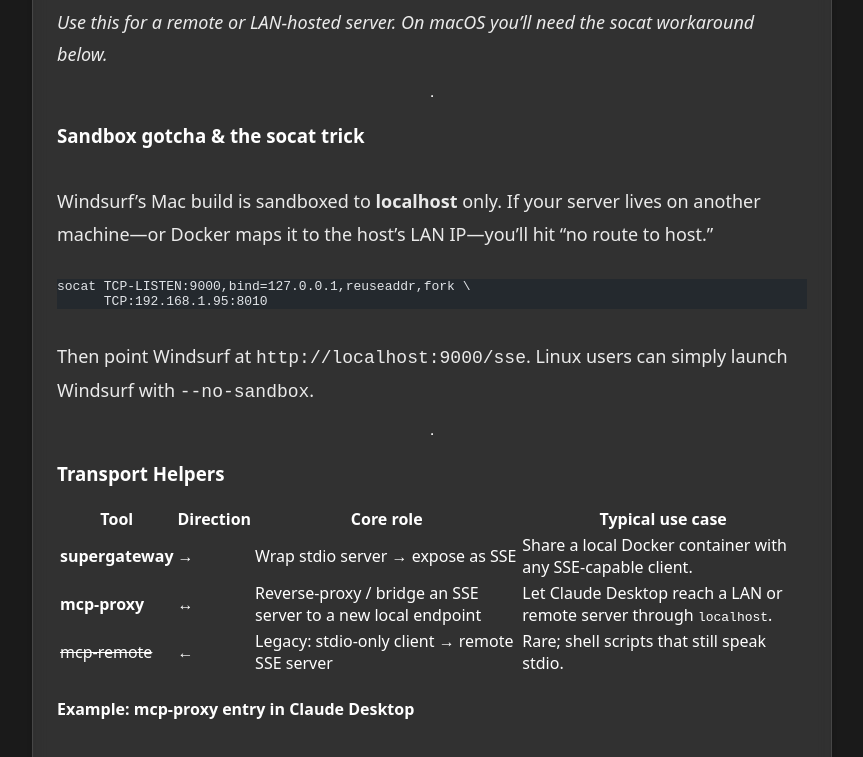
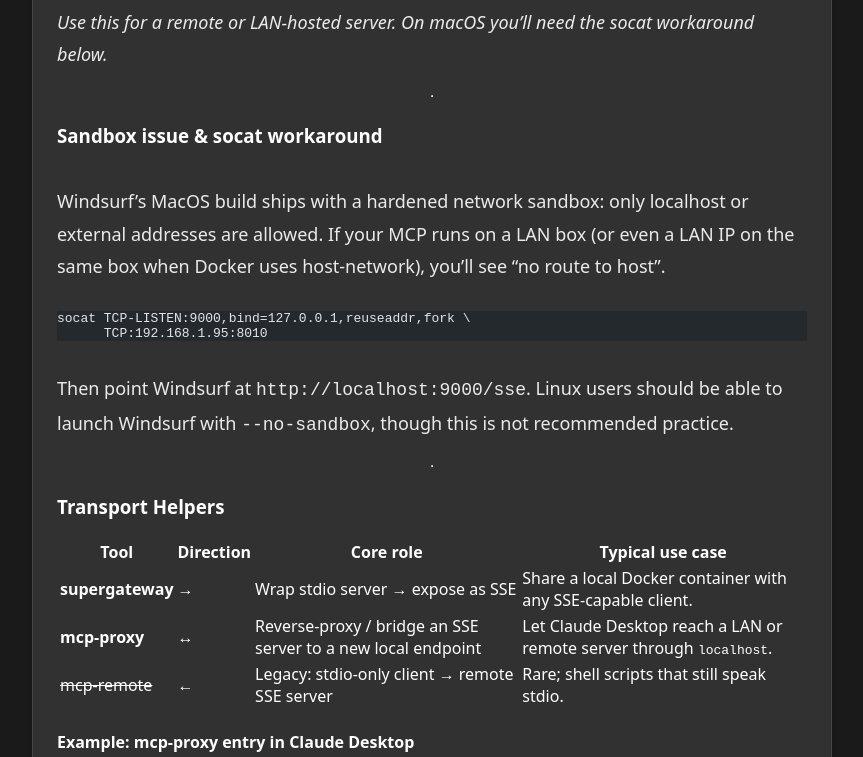
Before and after one commit to ecorkran/blog, an Astro site: page /blog/mcp-notes in a window 1280 px wide. Shown: the part 3000-3757 px from the top of the page, without its empty margins (208-1071 px from the left). Built offline with nearby package versions, Linux system fonts and the light colour scheme; Astro itself is replaced by a stand-in of ours; code samples lack their colours.

Commit message:
Formatting updates to mcp-nodes.md

````diff
--- a/src/content/blog/mcp-notes.md
+++ b/src/content/blog/mcp-notes.md
@@ -107,16 +107,16 @@
 
 ---
 
-### Sandbox gotcha & the socat trick
+### Sandbox issue & socat workaround
 
-Windsurf’s Mac build is sandboxed to **localhost** only. If your server lives on another machine—or Docker maps it to the host’s LAN IP—you’ll hit “no route to host.”
+Windsurf's MacOS build ships with a hardened network sandbox: only localhost or external addresses are allowed. If your MCP runs on a LAN box (or even a LAN IP on the same box when Docker uses host‑network), you'll see "no route to host".
 
 ```sh
 socat TCP-LISTEN:9000,bind=127.0.0.1,reuseaddr,fork \
       TCP:192.168.1.95:8010
 ```
 
-Then point Windsurf at `http://localhost:9000/sse`. Linux users can simply launch Windsurf with `--no-sandbox`.
+Then point Windsurf at `http://localhost:9000/sse`. Linux users should be able to launch Windsurf with `--no-sandbox`, though this is not recommended practice.
 
 ---
 
@@ -143,6 +143,8 @@
 }
 ```
 
+View settings in Claude Desktop > Settings > Integrations.  Edit directly in `claude-desktop-config.json`.
+
 _Claude now connects via the proxy. Windsurf still needs the socat workaround if the server lives off‑localhost._
 
 ---
@@ -158,12 +160,6 @@
 
 ---
 
-### Natural‑language tricks
-- “List open issues for manta‑digital/manta‑templates.”
-- “Find files containing TODO in /projects/myrepo.”
-
-
----
 
 ### Still on the backlog
 - Wrap MCP with ChatGPT tool calling for use inOpenAI desktop app.
````
